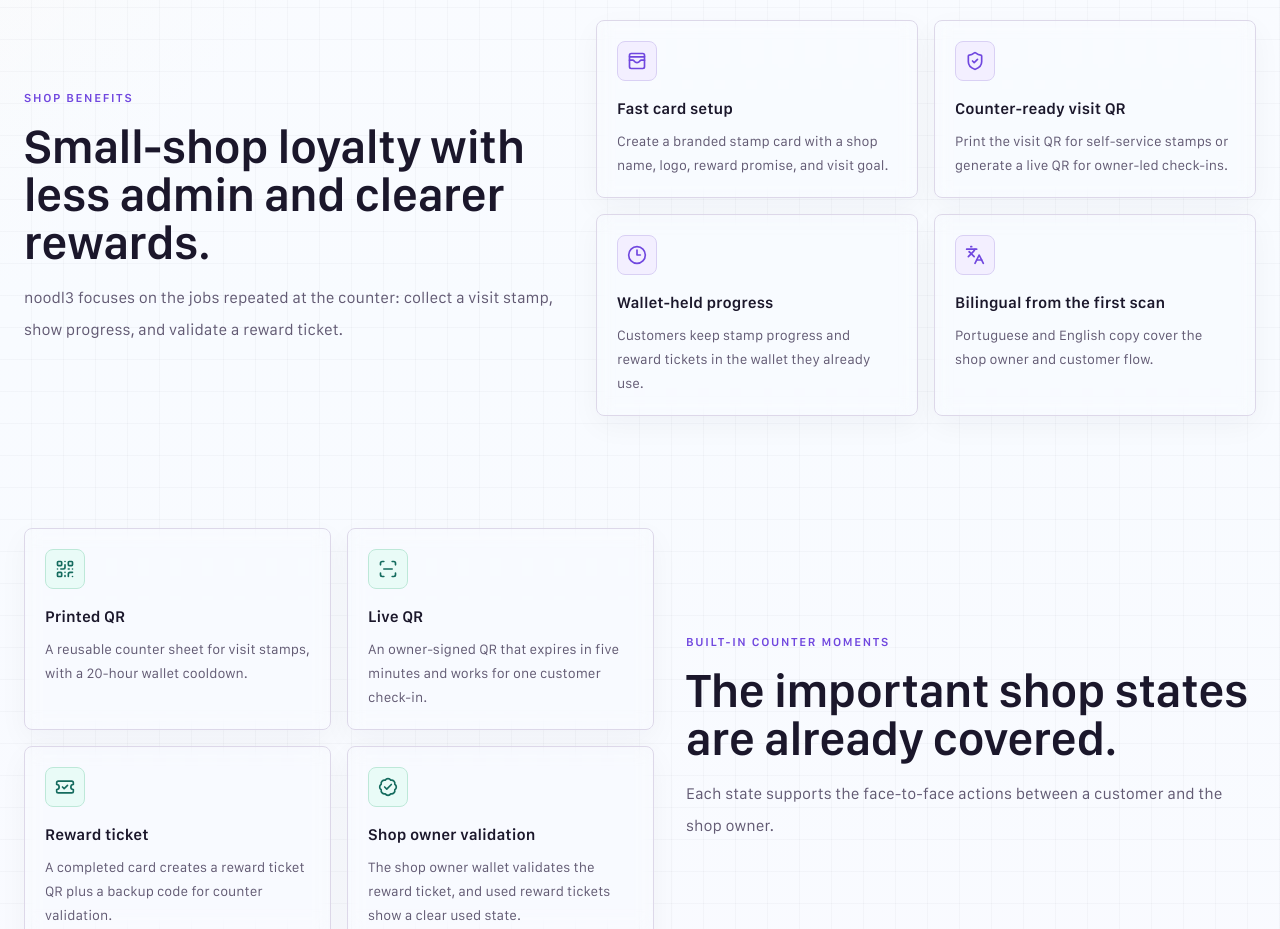
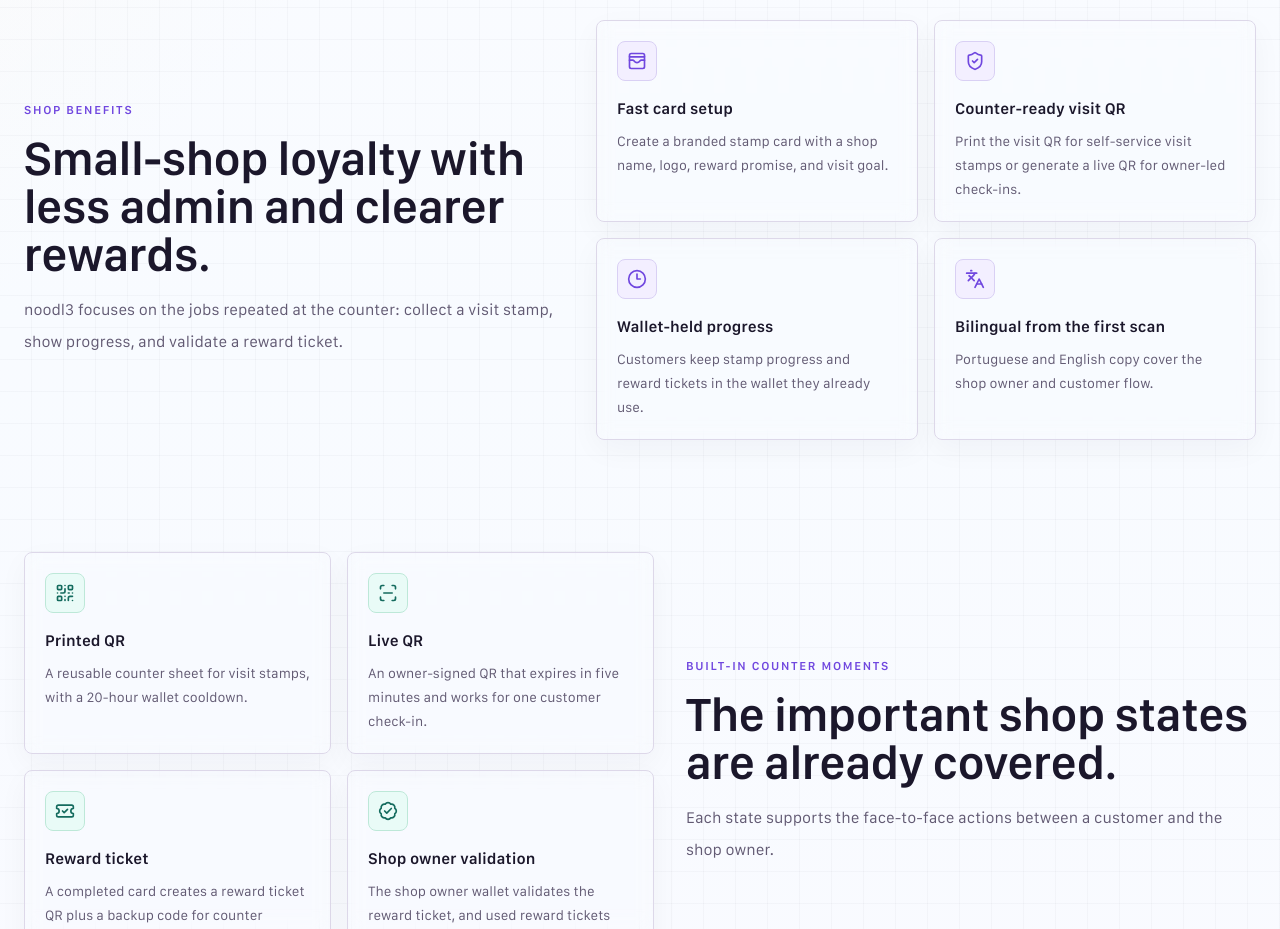
Before and after one commit to h4shisupply/celo-noodl3, a Next.js app: page / in a window 1280 px wide. Shown: the part 1560-2489 px from the top of the page. Built offline with nearby package versions, Linux system fonts and the light colour scheme; no server answers.

Commit message:
Clarify landing self-service stamp wording

```diff
--- a/components/home-page.tsx
+++ b/components/home-page.tsx
@@ -737,7 +737,7 @@ const enHomeCopy: HomeCopy = {
       },
       {
         title: "Counter-ready visit QR",
-        description: "Print the visit QR for self-service stamps or generate a live QR for owner-led check-ins."
+        description: "Print the visit QR for self-service visit stamps or generate a live QR for owner-led check-ins."
       },
       {
         title: "Wallet-held progress",
```
